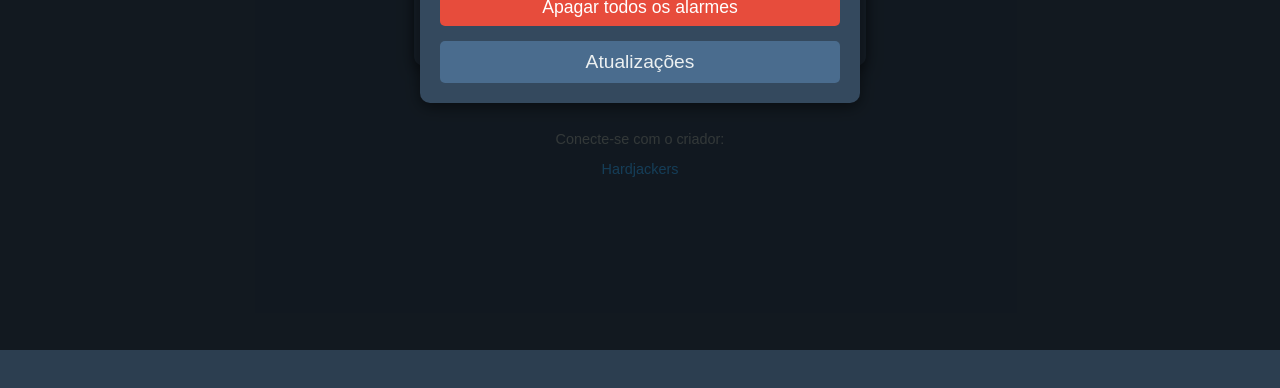
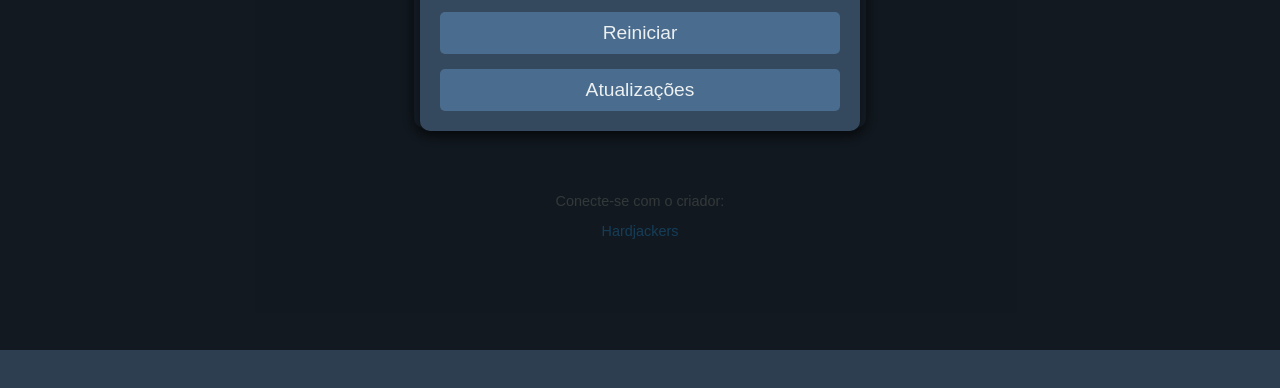
Before and after one commit to hardjackers-prog/Alarme-Mais, a plain HTML site: page index.html in a window 1280 px wide. Both pictures are taken after a click on the button "⚙️". Shown: the part 450-838 px from the top of the page. Drawn offline with Linux system fonts and the light colour scheme.

Commit message:
Update index.html

```diff
--- a/index.html
+++ b/index.html
@@ -689,7 +689,9 @@
                 <button id="btnToggleTheme">Alternar Tema</button>
                 <button id="btnRequestNotification">Ativar Notificações</button>
                 <button id="btnApagarTudo">Apagar todos os alarmes</button>
+                <button id="btnReiniciar">Reiniciar</button>
                 <button id="btnAtualizacoes">Atualizações</button>
+
             </div>
         </div>
     </div>
```
